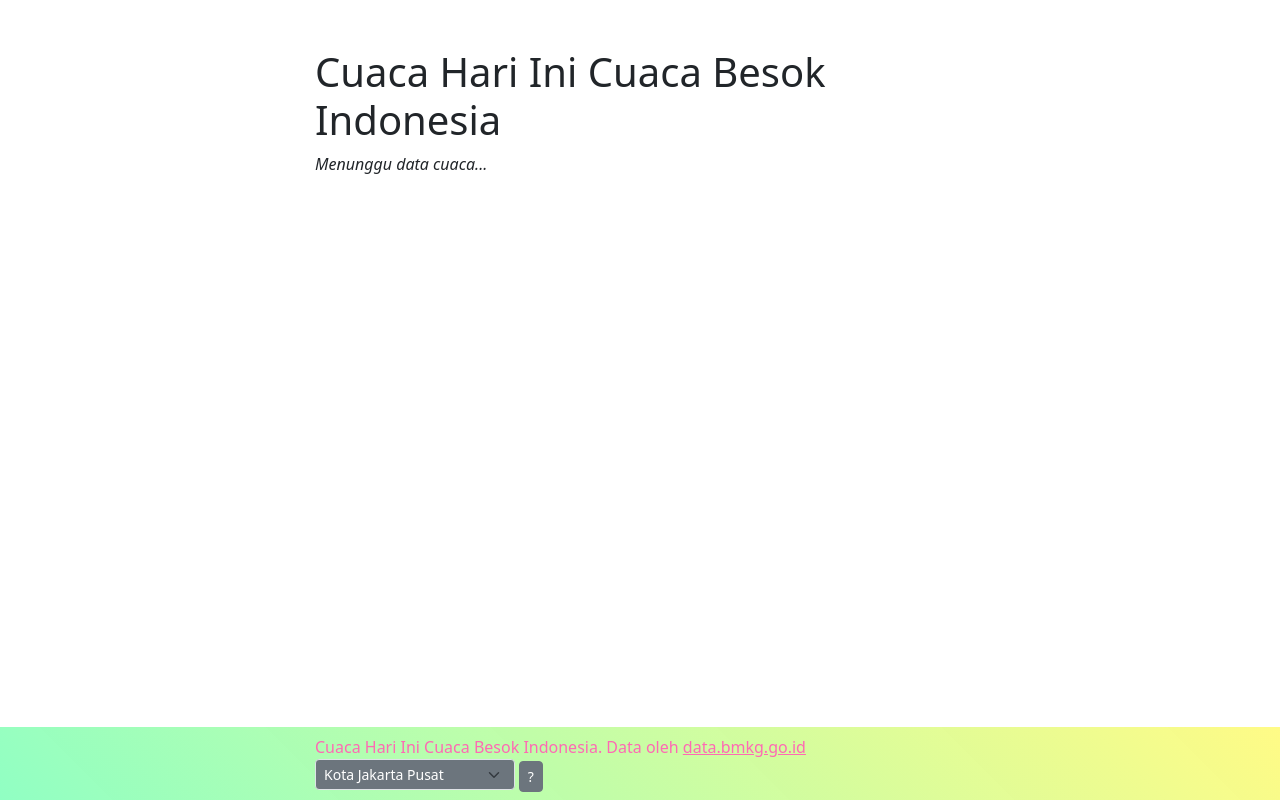
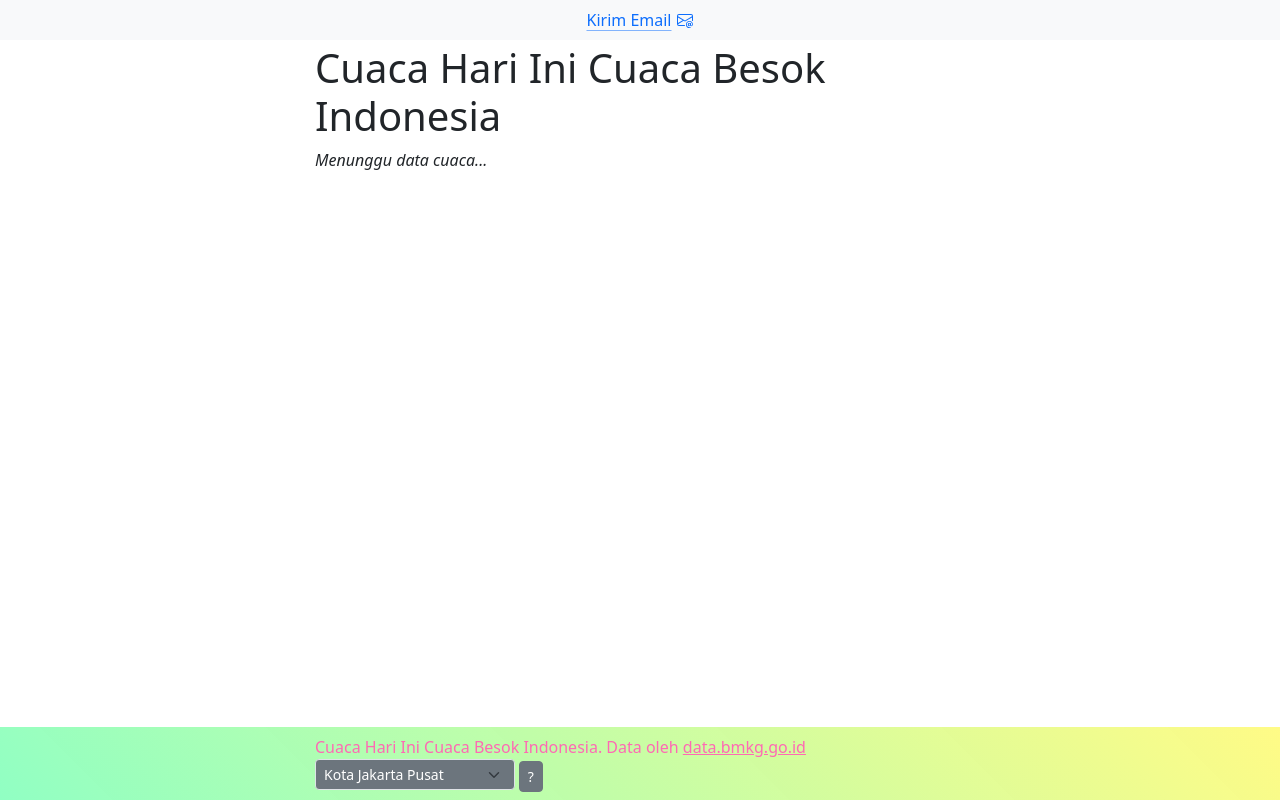
Before and after one commit to belajarkelompok/todaybigdata, a plain HTML site: page cuaca.html in a window 1280 px wide. Drawn offline with nearby package versions, Linux system fonts and the light colour scheme; no server answers.

Commit message:
Update cuaca.html

```diff
--- a/cuaca.html
+++ b/cuaca.html
@@ -78,6 +78,10 @@
   padding: 0 15px;
 }
 
+.right-box {
+
+}
+
 .footer a, .footer_speech {
   color: hotpink;
 }
@@ -103,9 +107,24 @@ canvas,#myChart {
 
 <body class="d-flex flex-column h-100">
 
+
+
 <main role="main" class="flex-shrink-0">
+
+<nav class="navbar bg-light">
+    <div class="container">
+	  <a class="icon-link icon-link-hover right-box" href="mailto:wisatakota19@gmail.com?subject=Saya%20ingin%20Konsultasi%20IT%20%2F%20Internet&body=Materi%3A%0A%0A(1)%20System%2C%0A(2)%20Website%2C%0A(3)%20Android%20App%2C%0A(4)%20Modern%20Web%2C%0A(5)%20Keamanan%20Smartphone%2C%0A(6)%20Keamanan%20Email%2F%20SMS%20%2F%20Telepon%20%2F%20Kamera%20%2F%20GPS%2C%0A(7)%20Keamanan%20Media%20Sosial%2C%0A(8)%20Keamanan%20Aplikasi%20Pembayaran%20Online%20%2F%20Shop%20%2F%20Banking%2C%0A(9)%20Keamanan%20Komputer%2C%0A(10)%20Mencegah%20Hacker%2C%0A(11)%20LAPTOP%20lemot%20(Loading%20nya%20lama%20untuk%20Windows%2010%20dan%20Windows%2011)%0A%0A%0ASaya%20pilih%20nomor%3A%0A%0A%0A%0AThank%20you%20%3A)%0A">
+		  Kirim Email
+		  <svg xmlns="http://www.w3.org/2000/svg" width="16" height="16" fill="currentColor" class="bi bi-envelope-at" viewBox="0 0 16 16">
+  <path d="M2 2a2 2 0 0 0-2 2v8.01A2 2 0 0 0 2 14h5.5a.5.5 0 0 0 0-1H2a1 1 0 0 1-.966-.741l5.64-3.471L8 9.583l7-4.2V8.5a.5.5 0 0 0 1 0V4a2 2 0 0 0-2-2H2Zm3.708 6.208L1 11.105V5.383l4.708 2.825ZM1 4.217V4a1 1 0 0 1 1-1h12a1 1 0 0 1 1 1v.217l-7 4.2-7-4.2Z"/>
+  <path d="M14.247 14.269c1.01 0 1.587-.857 1.587-2.025v-.21C15.834 10.43 14.64 9 12.52 9h-.035C10.42 9 9 10.36 9 12.432v.214C9 14.82 10.438 16 12.358 16h.044c.594 0 1.018-.074 1.237-.175v-.73c-.245.11-.673.18-1.18.18h-.044c-1.334 0-2.571-.788-2.571-2.655v-.157c0-1.657 1.058-2.724 2.64-2.724h.04c1.535 0 2.484 1.05 2.484 2.326v.118c0 .975-.324 1.39-.639 1.39-.232 0-.41-.148-.41-.42v-2.19h-.906v.569h-.03c-.084-.298-.368-.63-.954-.63-.778 0-1.259.555-1.259 1.4v.528c0 .892.49 1.434 1.26 1.434.471 0 .896-.227 1.014-.643h.043c.118.42.617.648 1.12.648Zm-2.453-1.588v-.227c0-.546.227-.791.573-.791.297 0 .572.192.572.708v.367c0 .573-.253.744-.564.744-.354 0-.581-.215-.581-.8Z"/>
+</svg>
+		</a>
+    </div>
+  </nav>
+
   <div class="container">
-    <h1 class="mt-5">Cuaca Hari Ini Cuaca Besok Indonesia</h1>
+    <h1 class="mt-1">Cuaca Hari Ini Cuaca Besok Indonesia</h1>
 	<span class='etitle'><i>Menunggu data cuaca...</i></span>
 	<div style="overflow-x: auto">
 	<div id="myChart"></div>
```
